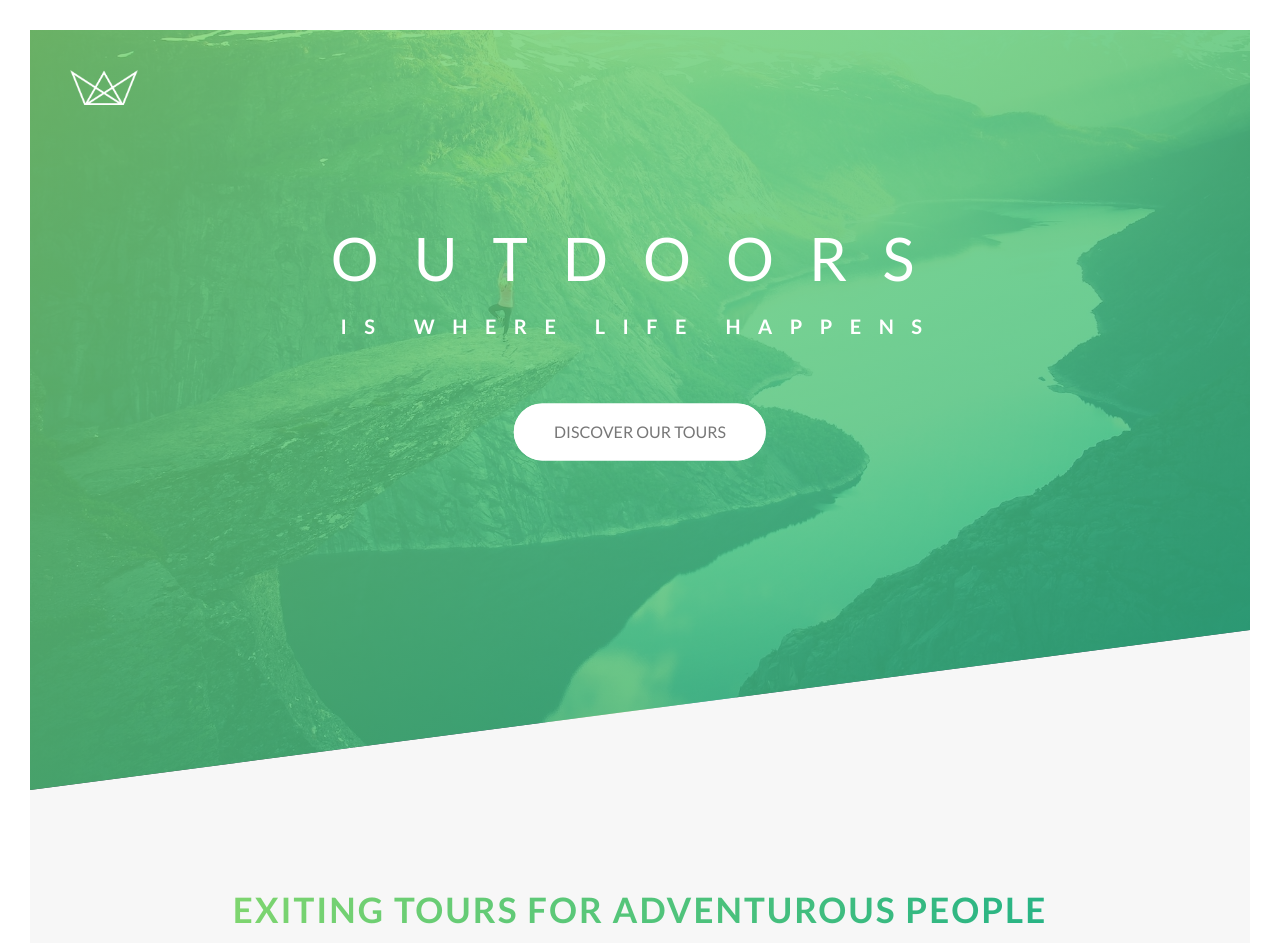
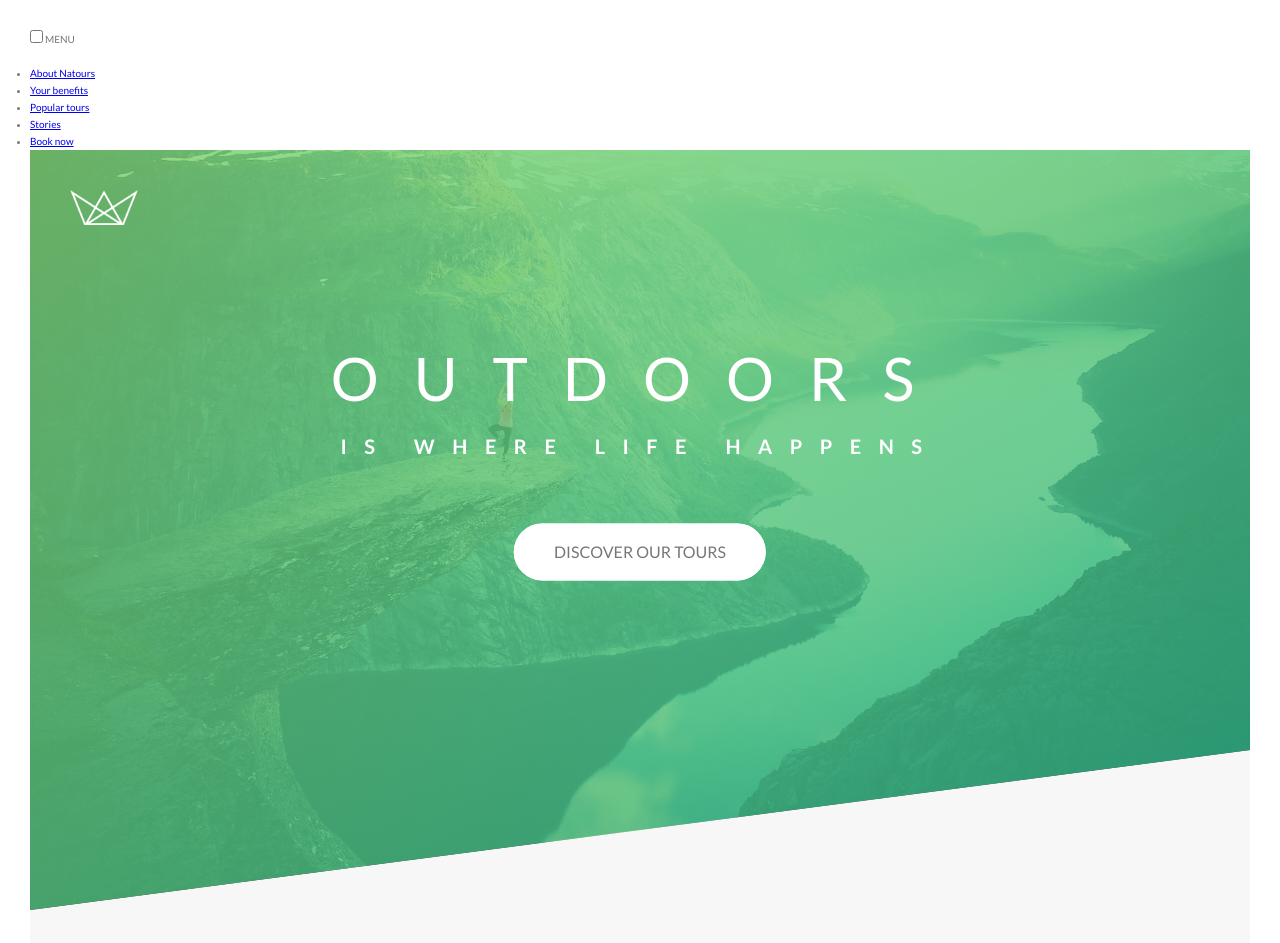
Before and after one commit to Sparktan24/1.-Natours, a website: page index.html in a window 1280 px wide. Shown: the top 943 px of the page. Drawn offline with Linux system fonts and the light colour scheme.

Commit message:
Add basic structure to navigation menu

```diff
--- a/index.html
+++ b/index.html
@@ -16,6 +16,26 @@
     <title>Natours | Exciting tours for adventurous people</title>
   </head>
   <body>
+
+    <div class="navigation">
+      <input type="checkbox" class="navigation__checkbox" id="navi-toggle">
+
+      <label for="navi-toggle" class="navigation__button">MENU</label>
+
+      <div class="navigation__background">&nbsp;</div>
+
+      <nav class="navigation__nav">
+        <ul class="navigation__list">
+          <li class="navigation__item"><a href="#" class="navigation_link">About Natours</a></li>
+          <li class="navigation__item"><a href="#" class="navigation_link">Your benefits</a></li>
+          <li class="navigation__item"><a href="#" class="navigation_link">Popular tours</a></li>
+          <li class="navigation__item"><a href="#" class="navigation_link">Stories</a></li>
+          <li class="navigation__item"><a href="#" class="navigation_link">Book now</a></li>
+        </ul>
+      </nav>
+
+    </div>
+
     <header class="header">
       <div class="header__logo-box">
         <img class="header__logo" src="img/logo-white.png" alt="Logo" />
```
